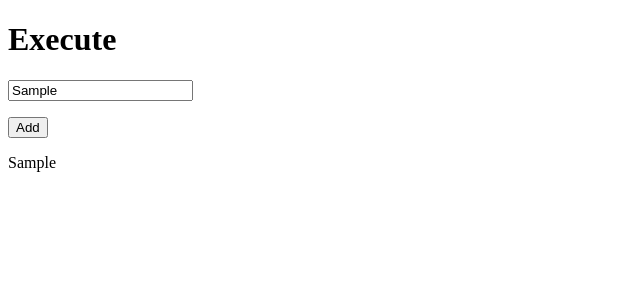
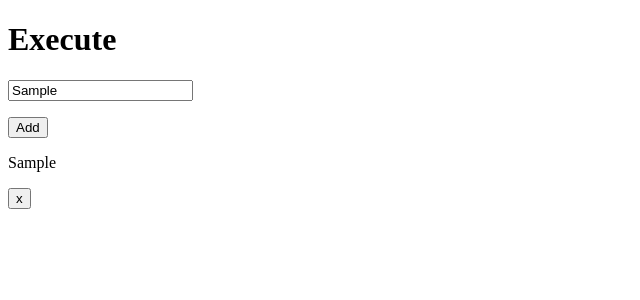
Before and after one commit to dpillay03/execute, a React (Create React App) app: page / in a window 1280 px wide. Both pictures are taken after typing "Sample" into the empty fields and a click on the button "Add". Shown: the top 300 px of the page, without its empty margins (0-640 px from the left). Built offline with nearby package versions, Linux system fonts and the light colour scheme.

Commit message:
deleteGoal

```diff
--- a/src/client/AddItem.jsx
+++ b/src/client/AddItem.jsx
@@ -13,7 +13,9 @@ export default class AddItem extends React.Component {
     }
     this.handleChange = this.handleChange.bind(this);
     this.handleSubmit = this.handleSubmit.bind(this);
+    this.deleteItem = this.deleteItem.bind(this);
   }
+
   handleSubmit = (event) => {
     event.preventDefault()
     const goal = this.state.listItems;
@@ -40,6 +42,15 @@ export default class AddItem extends React.Component {
     });
   }
 
+  deleteItem = (key) => {
+    const filteredItems= this.state.items.filter(item =>
+      item.key!==key);
+    this.setState({
+      items: filteredItems
+    })
+
+  }
+
   render() {
     const { item } = <li>{this.state.listItems.text}</li>
     return (
@@ -55,7 +66,8 @@ export default class AddItem extends React.Component {
           <p><button onClick={this.handleArray}>Add</button></p>
         </form>
 
-        <AppendItem items={this.state.items} ></AppendItem>
+        <AppendItem items={this.state.items}
+                    deleteItem={this.deleteItem}/>
       </div>
     );
   }
--- a/src/client/AppendItem.jsx
+++ b/src/client/AppendItem.jsx
@@ -4,10 +4,13 @@ import './AddItem';
 export default function AppendItem(props) {
     const items = props.items;
     const listItems = items.map(item =>
-        {
-            return <div className="list" key={item.key}>
-                        <p>{item.text}</p>
-                    </div>
+    {
+        return <div className="list" key={item.key}>
+            <p>{item.text}</p>
+            <button onClick={() => {
+            props.deleteItem(item.key)
+        }}>x</button>
+        </div>
     })
     return (
     <div>{listItems}</div>
```
